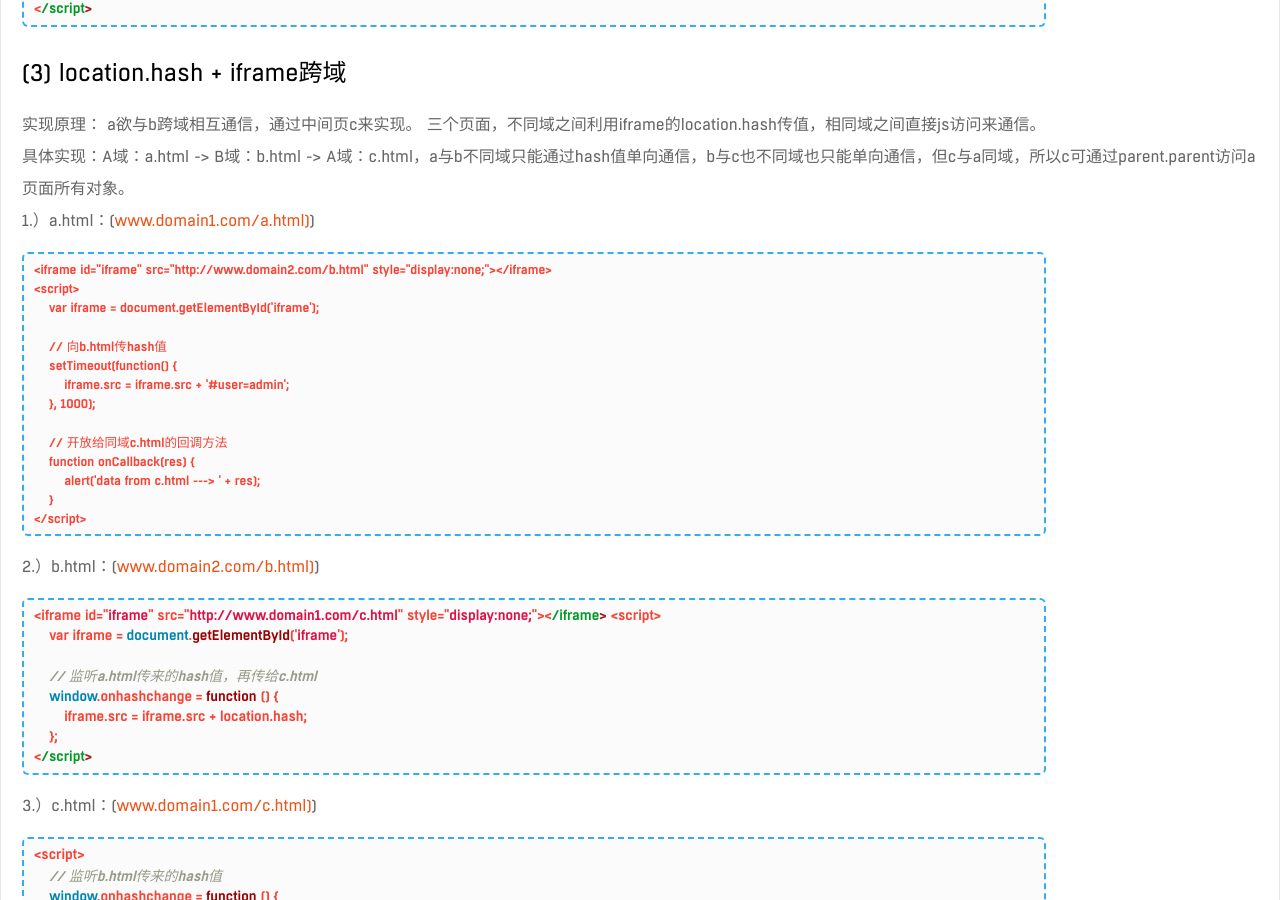
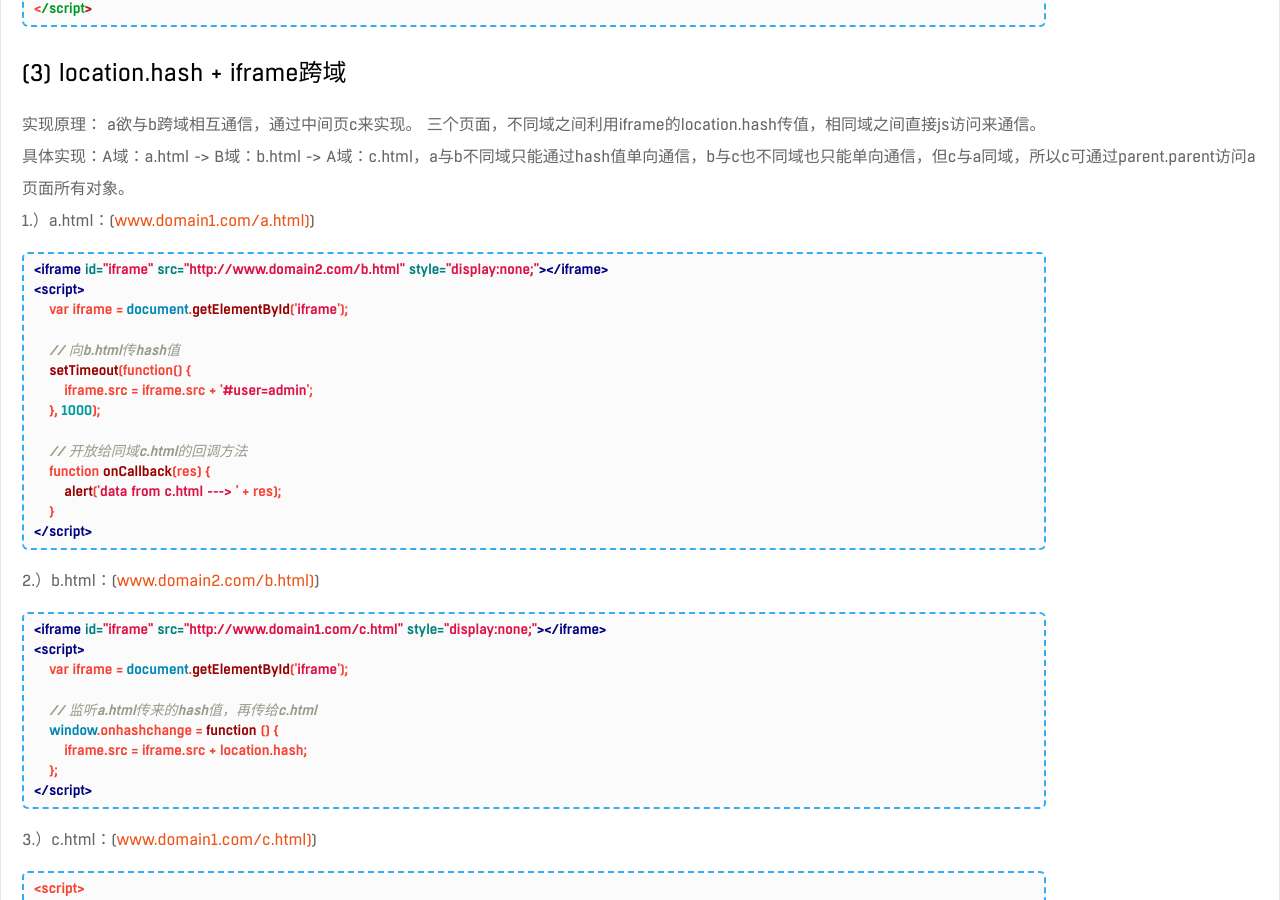
Before and after one commit to psvmc/myblog_jekyll, a Jekyll site: the page built from _posts/2018-11-27-js-cors.md, in a window 1280 px wide and 900 px high, scrolled down 4589 px. Built offline with Jekyll 4.4.1, drawn with Linux system fonts in a browser that asks for light colours; comment, search, counter and statistics services are not loaded; some of the changed text lies outside the part shown.

Commit message:
文章更新

````diff
--- a/_posts/2018-11-27-js-cors.md
+++ b/_posts/2018-11-27-js-cors.md
@@ -16,7 +16,7 @@
 
 
 + 1.) 资源跳转： A链接.重定向.表单提交
-+ 2.) 资源嵌入： <link>.<script>.<img>.<frame>等dom标签，还有样式中background:url().@font-face()等文件外链
++ 2.) 资源嵌入： `<link>.<script>.<img>.<frame>`等dom标签，还有样式中`background:url().@font-face()`等文件外链
 + 3.) 脚本请求： js发起的ajax请求.dom和js对象的跨域操作等
 
 其实我们通常所说的跨域是狭义的，是由浏览器同源策略限制的一类请求场景。
@@ -175,7 +175,7 @@
 
 1.）a.html：([www.domain1.com/a.html)](https://link.juejin.im/?target=http%3A%2F%2Fwww.domain1.com%2Fa.html))
 
-```
+```html
 <iframe id="iframe" src="http://www.domain2.com/b.html" style="display:none;"></iframe>
 <script>
     var iframe = document.getElementById('iframe');
@@ -194,7 +194,7 @@
 
 2.）b.html：([www.domain2.com/b.html)](https://link.juejin.im/?target=http%3A%2F%2Fwww.domain2.com%2Fb.html))
 
-```js
+```html
 <iframe id="iframe" src="http://www.domain1.com/c.html" style="display:none;"></iframe>
 <script>
     var iframe = document.getElementById('iframe');
````
Also changed, not shown: _posts/2018-11-28-mac-vue-base.md (+1 -1 lines).
